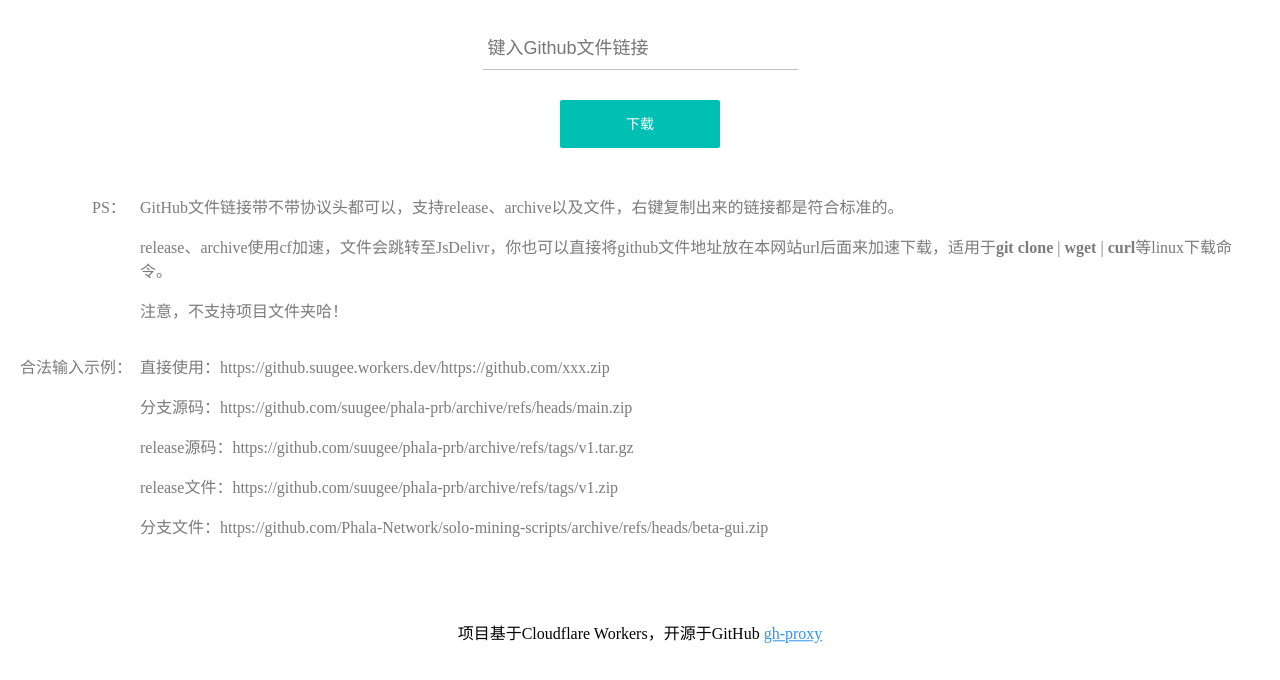
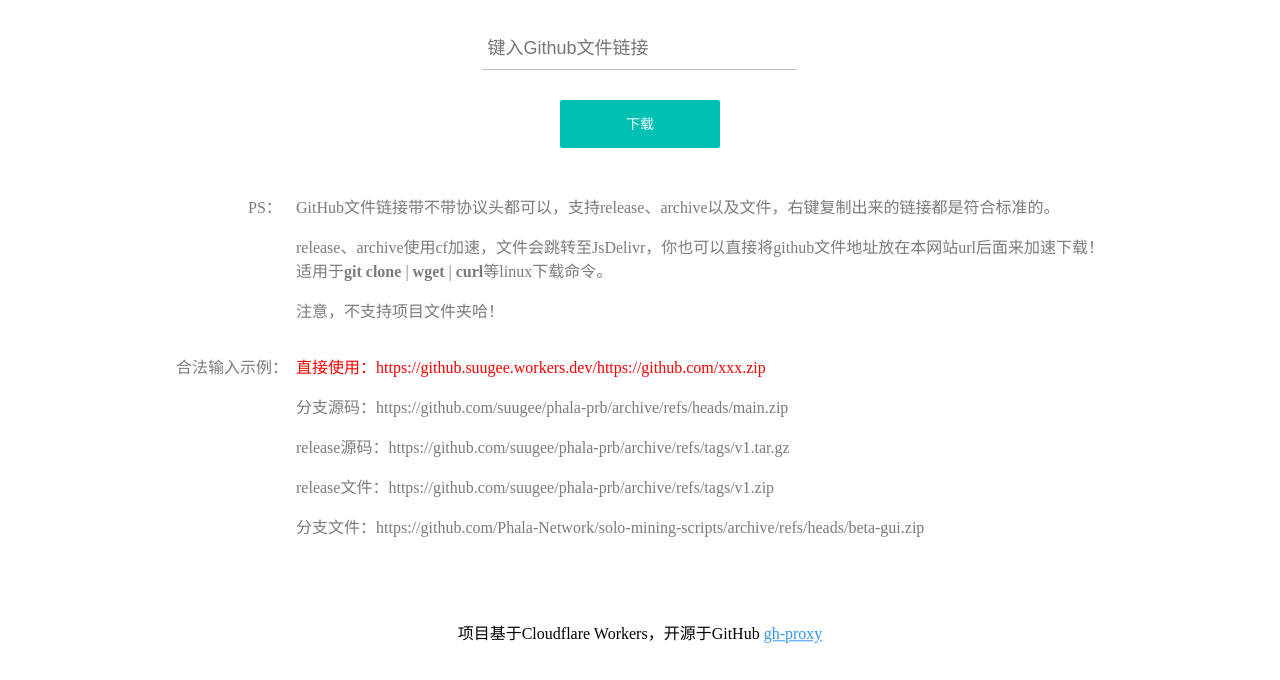
Before and after one commit to suugee/gitproxy, a plain HTML site: page index.html in a window 1280 px wide. Shown: the part 120-800 px from the top of the page. Drawn offline with Linux system fonts and the light colour scheme.

Commit message:
Update index.html

```diff
--- a/index.html
+++ b/index.html
@@ -127,10 +127,10 @@
     </label>
     <input class="block btn" type="submit" value="下载">
     <div class="tips"><p>GitHub文件链接带不带协议头都可以，支持release、archive以及文件，右键复制出来的链接都是符合标准的</a>。</p>
-        <p>release、archive使用cf加速，文件会跳转至JsDelivr，你也可以直接将github文件地址放在本网站url后面来加速下载，适用于<b>git clone</b> | <b>wget</b> | <b>curl</b>等linux下载命令。</p>
+        <p>release、archive使用cf加速，文件会跳转至JsDelivr，你也可以直接将github文件地址放在本网站url后面来加速下载！<br>适用于<b>git clone</b> | <b>wget</b> | <b>curl</b>等linux下载命令。</p>
         <p>注意，不支持项目文件夹哈！</p></div>
     <div class="example">
-        <p>直接使用：https://github.suugee.workers.dev/https://github.com/xxx.zip</p>
+        <p style="color:red;">直接使用：https://github.suugee.workers.dev/https://github.com/xxx.zip</p>
         <p>分支源码：https://github.com/suugee/phala-prb/archive/refs/heads/main.zip</p>
         <p>release源码：https://github.com/suugee/phala-prb/archive/refs/tags/v1.tar.gz</p>
         <p>release文件：https://github.com/suugee/phala-prb/archive/refs/tags/v1.zip</p>
```
